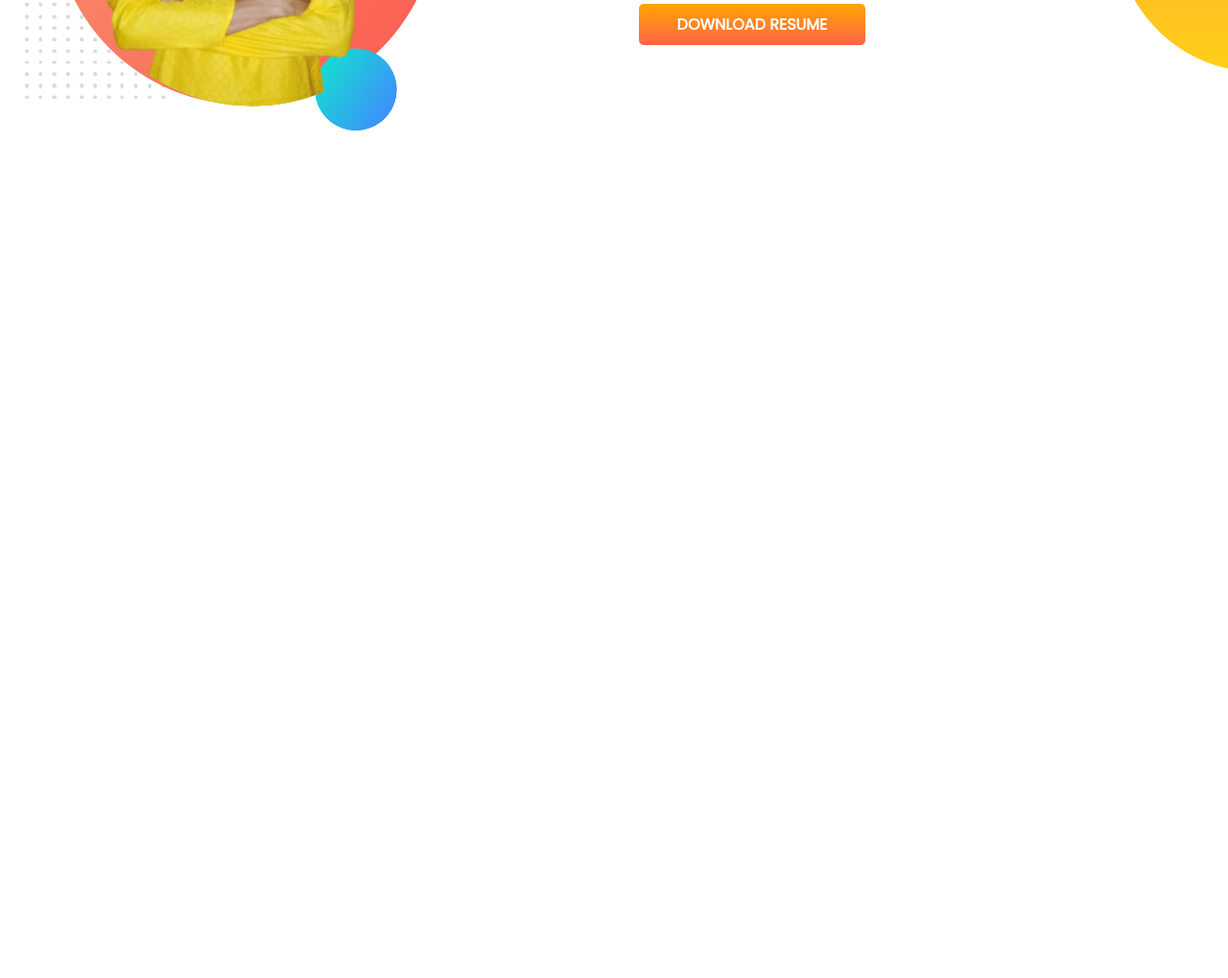
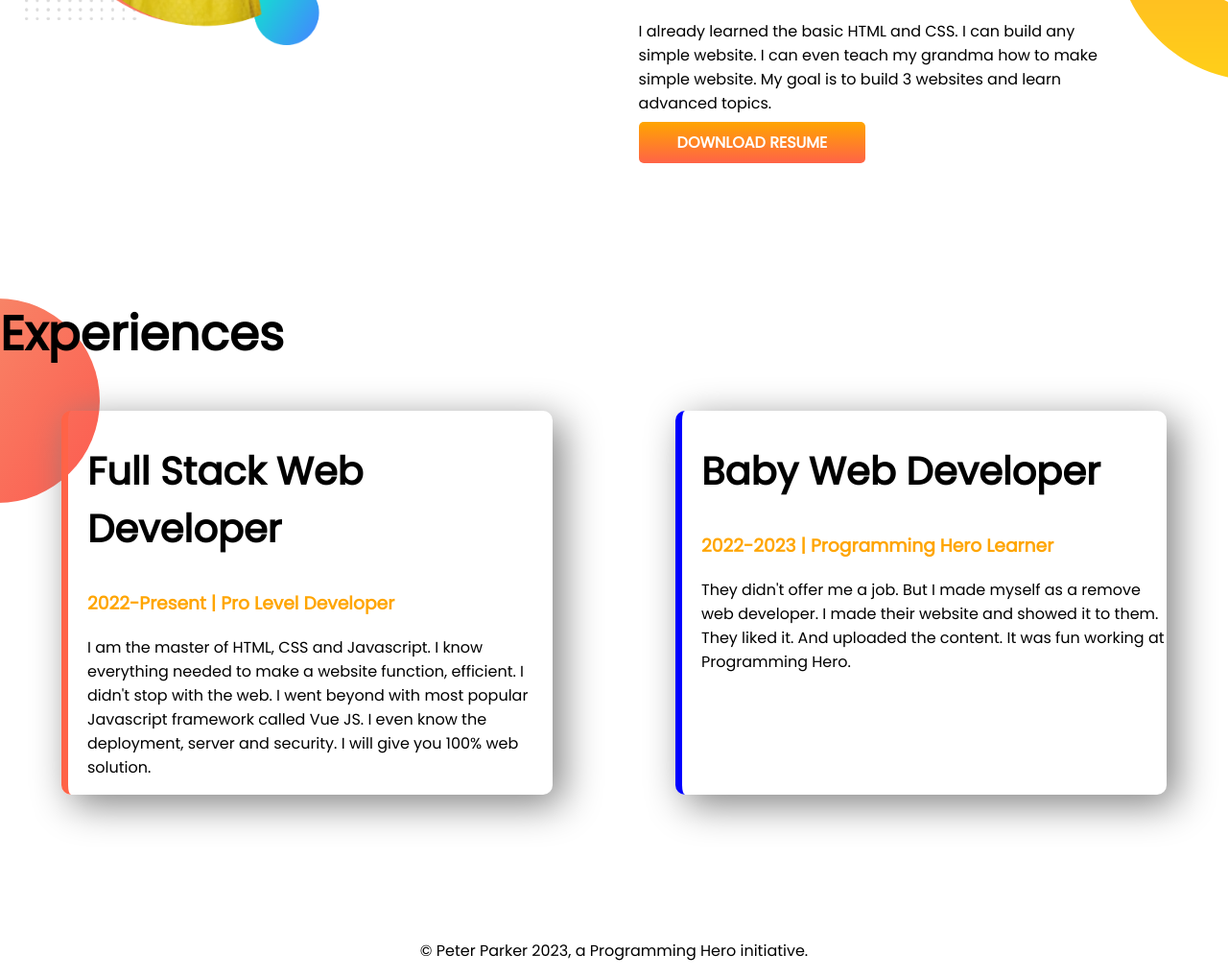
Before and after one commit to tamimhasan22/developer-portfolio, a plain HTML site: page index.html in a window 1280 px wide. Shown: the part 904-1923 px from the top of the page at 96% size. Before the commit the page ends 1197 px from the top, so only its background shows below. Drawn offline with Linux system fonts and the light colour scheme.

Commit message:
last part push

```diff
--- a/index.html
+++ b/index.html
@@ -14,7 +14,7 @@
 </head>
 
 <body>
-    <section class="top-banner">
+    <section class="top-banner flexible-container">
         <div class="half-width">
             <h1>Welcome To</h1>
             <h1><span class="orange-color">Iqbal Hasan</span> World</h1>
@@ -28,7 +28,7 @@
         </div>
         <div class="half-width"> <img src="images/my photo1.png" alt=""></div>
     </section>
-    <section class="dream-big">
+    <section class="dream-big flexible-container">
         <div class="half-width">
             <img src="images/my photo1.png" alt="">
         </div>
@@ -40,6 +40,30 @@
             <a class="link-button" target="_blank" href="">DOWNLOAD RESUME</a>
         </div>
     </section>
+    <section class="experience-area">
+        <h1>Experiences</h1>
+        <div class="flexible-container">
+            <div id="full-stack-developer" class="experience-item">
+                <h2>Full Stack Web Developer</h2>
+                <h3 class="orange-color">2022-Present | Pro Level Developer</h3>
+                <p>I am the master of HTML, CSS and Javascript. I know everything needed to make a website function,
+                    efficient. I didn't stop with the web. I went beyond with most popular Javascript framework called
+                    Vue
+                    JS. I even know the deployment, server and security. I will give you 100% web solution.</p>
+            </div>
+            <div id="baby-web-developer" class="experience-item">
+                <h2>Baby Web Developer</h2>
+                <h3 class="orange-color">2022-2023 | Programming Hero Learner</h3>
+                <p>They didn't offer me a job. But I made myself as a remove web developer. I made their website and
+                    showed
+                    it to them. They liked it. And uploaded the content. It was fun working at Programming Hero.</p>
+
+            </div>
+        </div>
+    </section>
+    <footer>
+        <p>© Peter Parker 2023, a Programming Hero initiative.</p>
+    </footer>
 
 </body>
 
--- a/style.css
+++ b/style.css
@@ -8,11 +8,15 @@ h1 {
     font-size: 50px;
 }
 
+h2 {
+    font-size: 40px;
+}
+
 .orange-color {
     color: orange;
 }
 
-section {
+.flexible-container {
     display: flex;
     margin-bottom: 150px;
 }
@@ -20,6 +24,7 @@ section {
 .half-width {
     width: 50%;
     padding-left: 2%;
+    padding-right: 10%;
 
 }
 
@@ -46,3 +51,32 @@ section {
     background-repeat: no-repeat;
     background-position: right;
 }
+
+.experience-area {
+    background-image: url(images/exp-bg.png);
+    background-repeat: no-repeat;
+    background-position-x: left;
+}
+
+.experience-item {
+    width: 40%;
+    margin-left: 5%;
+    margin-right: 5%;
+    padding-left: 20px;
+    border-radius: 10px;
+    box-shadow: 10px 10px 40px gray;
+
+
+}
+
+#full-stack-developer {
+    border-left: 7px solid tomato;
+}
+
+#baby-web-developer {
+    border-left: 7px solid blue;
+}
+
+footer p {
+    text-align: center;
+}
```
